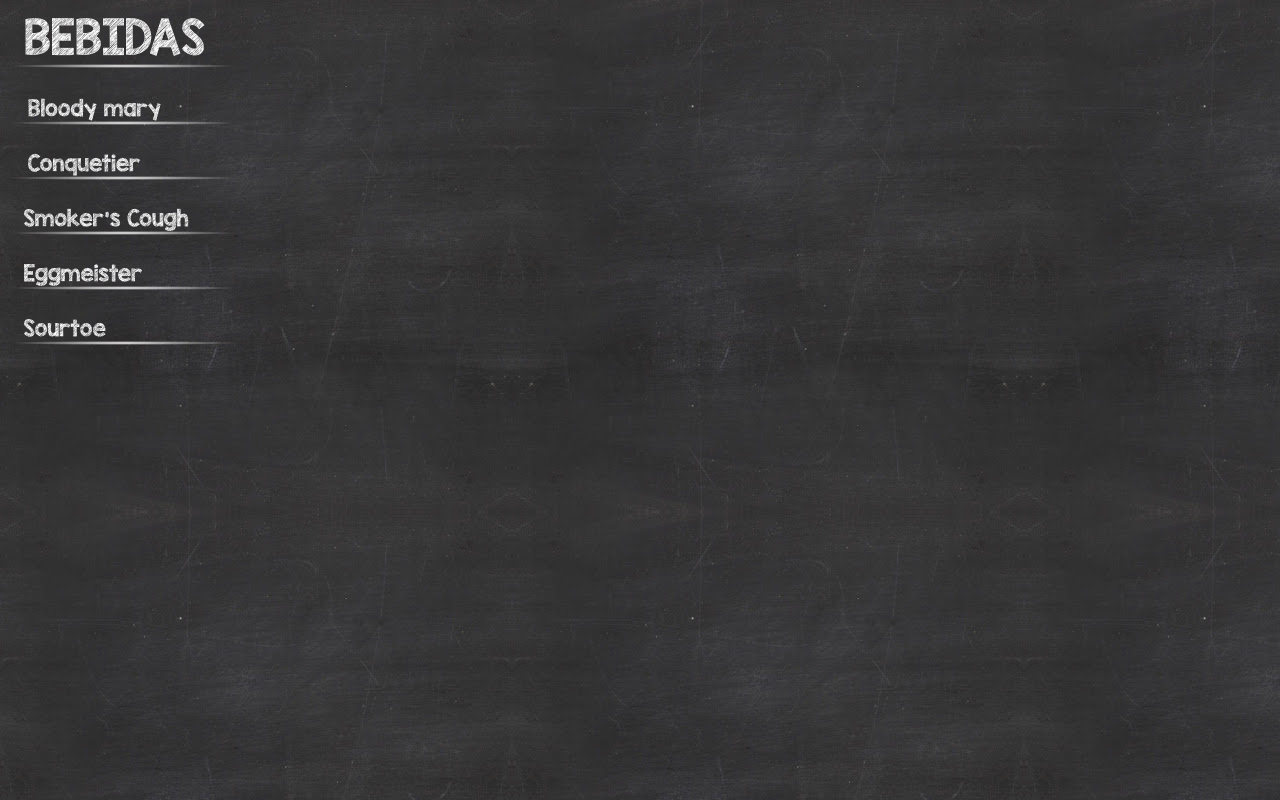
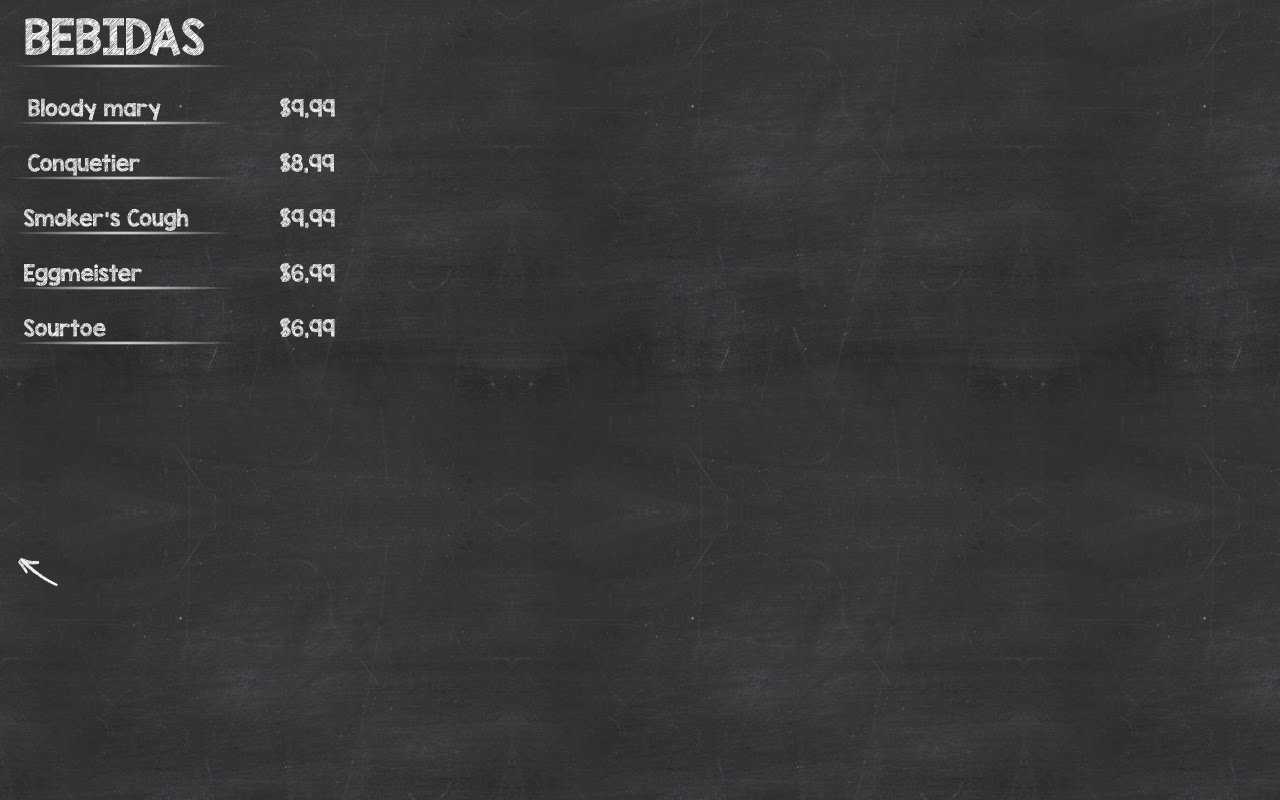
Before and after one commit to tinroldan/Reality_degrees.github.io, a plain HTML site: page bebidas.html in a window 1280 px wide. Drawn offline with Linux system fonts and the light colour scheme.

Commit message:
bebidas final

```diff
--- a/bebidas.html
+++ b/bebidas.html
@@ -25,7 +25,15 @@
 	  	     <img id="eggmeister_clase" src="imgs/eggmeister.png">
 	  	     <img id="sourtoe_clase" src="imgs/sourtoe.png" >
 	  	 </div>
+	  	 <div class="precios">
+	  	 	<img  src="imgs/precios.png" >
+	  	 </div>
+	  	 <div class="regresar">
+	  	 	<a href="menus.html">
+	  	 	  <img id="flecha_clase" src="imgs/flecha.png" >
+	  	 	</a>
 
+	  	</div>
 	</div>
 
 </body>
```
